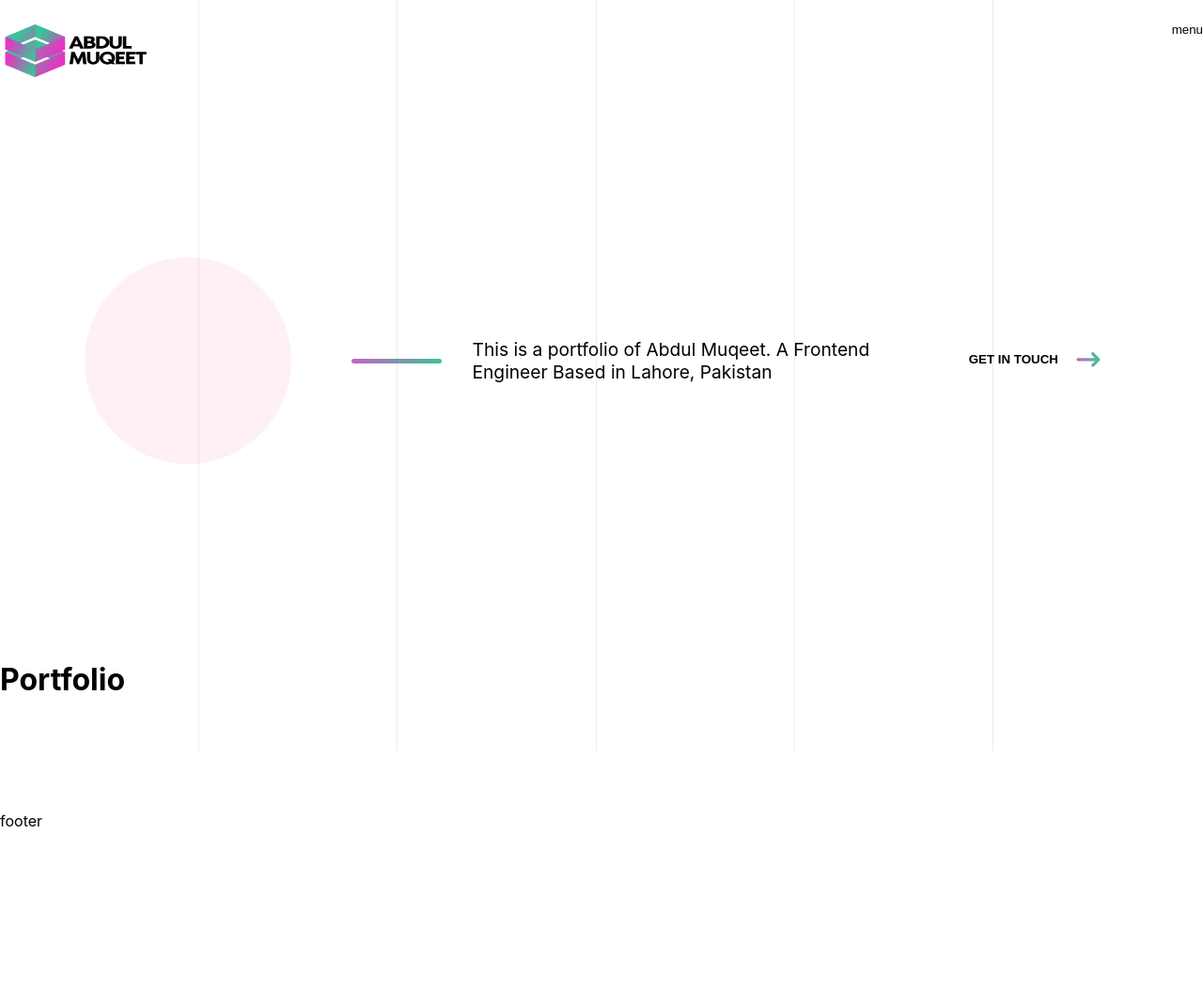
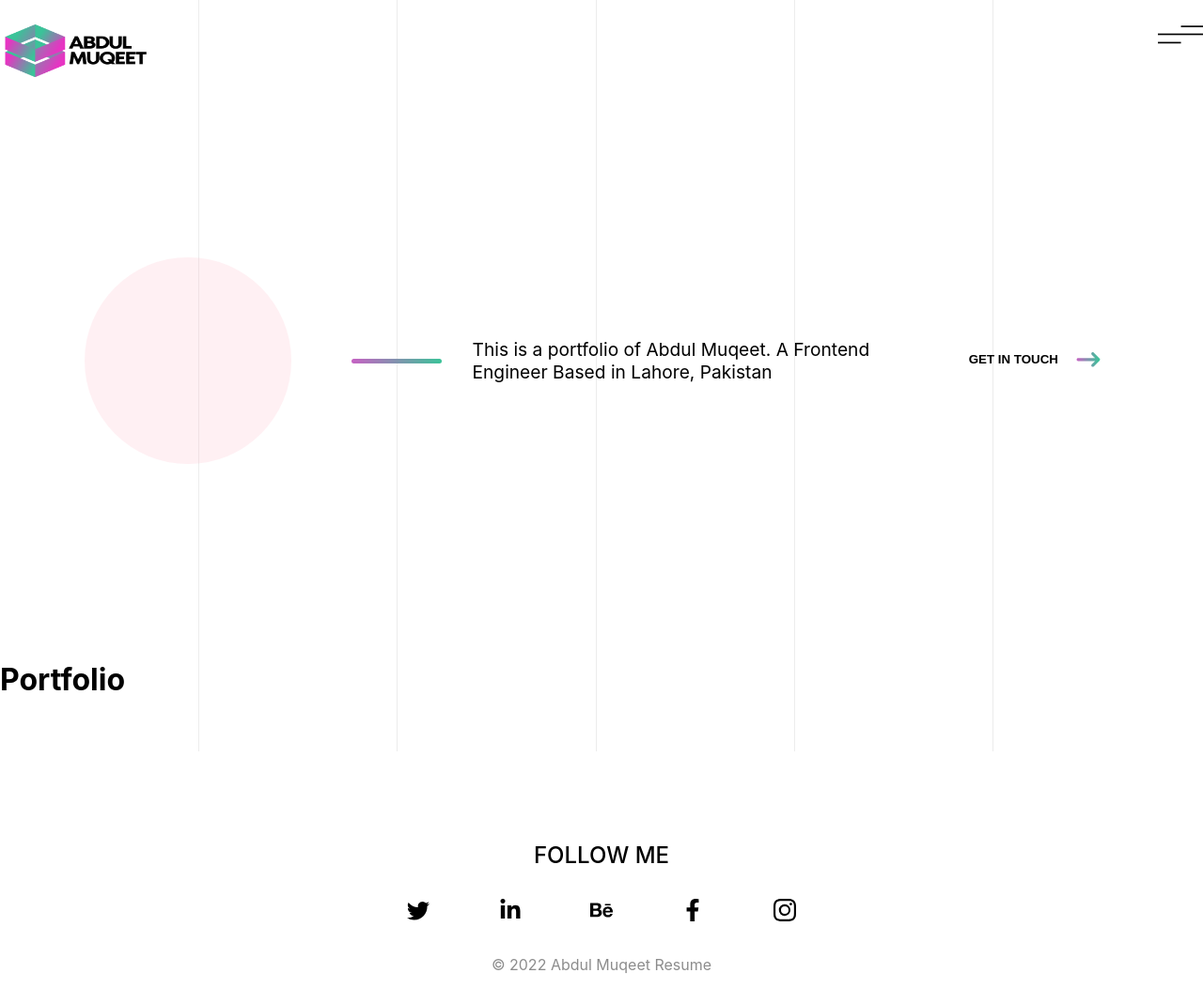
Before and after one commit to abdulmuqeet1/portfolio, a Next.js app: page / in a window 1280 px wide. Shown: the whole page at 94% size. Before the commit the page ends 884 px from the top, so only its background shows below. Built offline with nearby package versions, Linux system fonts and the light colour scheme.

Commit message:
header & drawer comp

```diff
--- a/package.json
+++ b/package.json
@@ -12,9 +12,11 @@
     "@emotion/react": "^11.9.3",
     "@emotion/styled": "^11.9.3",
     "@mui/material": "^5.9.0",
+    "@types/react-icons": "^3.0.0",
     "next": "12.2.2",
     "react": "18.2.0",
     "react-dom": "18.2.0",
+    "react-icons": "^4.4.0",
     "sass": "^1.53.0"
   },
   "devDependencies": {
--- a/src/components/main/footer/index.module.scss
+++ b/src/components/main/footer/index.module.scss
@@ -0,0 +1,37 @@
+.footer {
+  width: 100%;
+  height: auto;
+  padding: 2rem 1rem;
+  display: flex;
+  flex-direction: column;
+  align-items: center;
+  justify-content: flex-start;
+
+  h5 {
+    font-size: 1.5rem;
+    font-weight: 500;
+  }
+
+  .socialList {
+    width: 100%;
+    max-width: 35rem;
+    padding: 2rem 0;
+    display: flex;
+    flex-direction: row;
+    align-items: center;
+    justify-content: space-between;
+    li {
+      padding: 0;
+      > * {
+        font-size: 1.5rem;
+      }
+    }
+  }
+
+  p span {
+    margin: 1rem 0;
+    padding: 1rem 0;
+
+    opacity: 0.45;
+  }
+}
--- a/src/components/main/footer/index.tsx
+++ b/src/components/main/footer/index.tsx
@@ -1,9 +1,37 @@
-import React from "react"
+import React from "react";
+import styles from "./index.module.scss";
+// icons
+import { BsTwitter, BsBehance, BsInstagram } from "react-icons/bs";
+import { FaFacebookF, FaLinkedinIn } from "react-icons/fa";
 
 const Footer: React.FC = () => {
   return (
-    <div>footer</div>
-  )
-}
+    <footer className={styles.footer}>
+      <h5>FOLLOW ME</h5>
+      <ul className={styles.socialList}>
+        <li></li>
+        <li>
+          <BsTwitter />
+        </li>
+        <li>
+          <FaLinkedinIn />
+        </li>
+        <li>
+          <BsBehance />
+        </li>
+        <li>
+          <FaFacebookF />
+        </li>
+        <li>
+          <BsInstagram />
+        </li>
+        <li></li>
+      </ul>
+      <p>
+        <span>&copy; 2022 Abdul Muqeet Resume</span>
+      </p>
+    </footer>
+  );
+};
 
-export default Footer
+export default Footer;
--- /dev/null
+++ b/src/components/main/header/drawer.tsx
@@ -0,0 +1,55 @@
+import React from "react";
+import Link from "next/link";
+import { AiOutlineClose } from "react-icons/ai";
+import styles from "./styles/drawer.module.scss";
+
+interface DrawerComp {
+  drawerState: boolean;
+  drawerToggle: () => void;
+}
+
+const Drawer: React.FC<DrawerComp> = ({
+  drawerState,
+  drawerToggle,
+}: DrawerComp) => {
+  const [open, setOpen] = React.useState<boolean>(drawerState || false);
+  return (
+    <div className={open ? styles.headerDrawerOpen : styles.headerDrawerClosed}>
+      <button className={styles.drawerCloseBtn} onClick={drawerToggle}>
+        <AiOutlineClose />
+      </button>
+      <div className={styles.drawerInner}>
+        <ul className={styles.linkList}>
+          <li>
+            <Link href="/">
+              <h4 onClick={drawerToggle}>Home</h4>
+            </Link>
+          </li>
+          <li>
+            <Link href="/">
+              <h4 onClick={drawerToggle}>Projects</h4>
+            </Link>
+          </li>
+          <li>
+            <Link href="/">
+              <h4 onClick={drawerToggle}>About</h4>
+            </Link>
+          </li>
+          <li>
+            <Link href="/contact">
+              <h4 onClick={drawerToggle}>Contact</h4>
+            </Link>
+          </li>
+        </ul>
+
+        <div className={styles.downloadResume}>
+          <a href="" onClick={drawerToggle}>
+            Download Resume
+          </a>
+        </div>
+      </div>
+    </div>
+  );
+};
+
+export default Drawer;
--- a/src/components/main/header/index.tsx
+++ b/src/components/main/header/index.tsx
@@ -1,10 +1,16 @@
 import React from "react";
 import Link from "next/link";
 import Image from "next/image";
-import styles from "./index.module.scss";
+import Drawer from "./drawer";
+import styles from "./styles/index.module.scss";
 import Logo from "../../../../public/assets/logo.png";
 
 const Header: React.FC = () => {
+  const [drawerOpen, setDrawerOpen] = React.useState<boolean>(false);
+
+  const drawerToggle = () => {
+    setDrawerOpen(!drawerOpen);
+  };
   return (
     <header className={styles.header}>
       <nav>
@@ -14,9 +20,45 @@ const Header: React.FC = () => {
           </div>
         </Link>
         <div className={styles.menu}>
-          <button className={styles.menuBtn}>menu</button>
+          <button className={styles.menuBtn} onClick={drawerToggle}>
+            <svg
+              width="86"
+              height="33"
+              viewBox="0 0 86 33"
+              fill="none"
+              xmlns="http://www.w3.org/2000/svg"
+            >
+              <rect
+                id="bottom-line"
+                className={styles.bottomLine}
+                y="31"
+                width="44"
+                height="3"
+                fill="black"
+              />
+              <rect
+                id="middle-line"
+                className={styles.middleLine}
+                y="15"
+                width="86"
+                height="3"
+                fill="black"
+              />
+              <rect
+                id="top-line"
+                className={styles.topLine}
+                x="44"
+                width="42"
+                height="3"
+                fill="black"
+              />
+            </svg>
+          </button>
         </div>
       </nav>
+      {drawerOpen && (
+        <Drawer drawerState={drawerOpen} drawerToggle={drawerToggle} />
+      )}
     </header>
   );
 };
--- /dev/null
+++ b/src/components/main/header/styles/drawer.module.scss
@@ -0,0 +1,90 @@
+@use "../../../../styles/partial/variables" as *;
+
+.headerDrawerOpen {
+  position: fixed;
+  top: 0;
+  left: 0;
+  right: 0;
+  bottom: 0;
+  width: 100%;
+  height: 100vh;
+  overflow: hidden;
+  display: flex;
+  align-items: center;
+  justify-content: center;
+  background-color: black;
+  color: white;
+  transition: all 300ms ease-in-out;
+  z-index: 99;
+}
+
+.headerDrawerClosed {
+  @extend .headerDrawerOpen;
+  transition: all 300ms ease-in-out;
+  //   display: none;
+  opacity: 0;
+}
+
+.drawerCloseBtn {
+  position: fixed;
+  top: 40px;
+  right: 65px;
+  font-size: 2rem;
+  color: white;
+  opacity: 0.4;
+  background-color: transparent;
+  border: none;
+  cursor: pointer;
+  transition: 300ms ease-in-out;
+  &:hover {
+    transform: scale(1.2);
+    opacity: 1;
+  }
+}
+
+.drawerInner {
+  width: 100%;
+  height: 100vh;
+  display: flex;
+  flex-direction: column;
+  align-items: center;
+  justify-content: space-around;
+
+  .linkList {
+    text-align: center;
+    li {
+      padding: 1rem;
+      h4 {
+        font-size: 2.5rem;
+        text-transform: uppercase;
+        opacity: 0.6;
+        cursor: pointer;
+
+        transition: all 300ms ease-in-out;
+        &:hover {
+          filter: drop-shadow(1px 4px 22px rgba(255, 255, 255, 0.4));
+          opacity: 1;
+        }
+      }
+    }
+  }
+
+  .downloadResume a {
+    text-decoration: none;
+    text-transform: capitalize;
+    color: white;
+    opacity: 0.6;
+    cursor: pointer;
+    transition: 300ms ease-in-out;
+    &:hover {
+      filter: drop-shadow(1px 4px 22px rgba(255, 255, 255, 0.4));
+      opacity: 1;
+    }
+  }
+}
+
+@media only screen and (max-width: 720px) {
+  .drawerCloseBtn {
+    right: 25px;
+  }
+}
--- a/src/components/main/header/index.module.scss
+++ b/src/components/main/header/styles/index.module.scss
@@ -2,7 +2,6 @@
 .header {
   width: 100%;
   height: 4rem;
-  //   border: 1px solid orangered; //TODO: remove me
 
   nav {
     width: 100%;
@@ -14,10 +13,6 @@
     padding: 1.25rem 0;
 
     .logo {
-      // width: 10rem;
-      // height: 4rem;
-      // background: url("../../../../public/assets/logo.png");
-      // background-size: 10rem 4rem;
       cursor: pointer;
     }
 
@@ -28,6 +23,22 @@
       .menuBtn {
         background-color: transparent;
         border: none;
+        svg {
+          width: 3rem;
+          cursor: pointer;
+          .topLine,
+          .bottomLine {
+            transition: all 300ms ease-in-out;
+          }
+          &:hover {
+            .topLine {
+              transform: translateY(-10px);
+            }
+            .bottomLine {
+              transform: translateY(10px);
+            }
+          }
+        }
       }
     }
   }
```
Also changed, not shown: public/assets/menu.svg (added), 1 other file (tests, documents, lock files or other folders).
